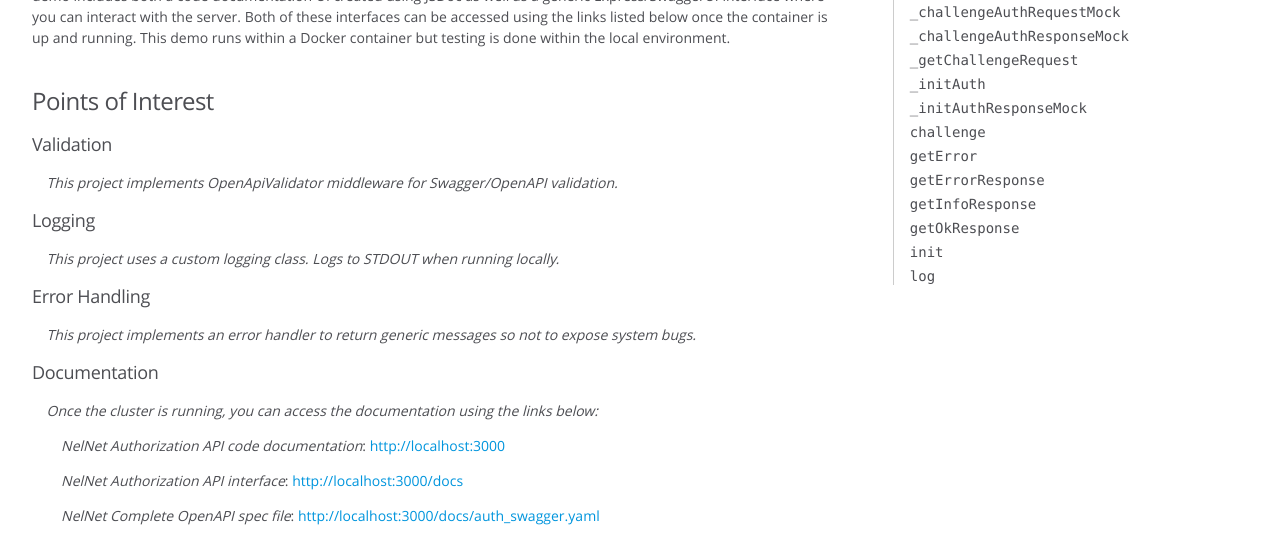
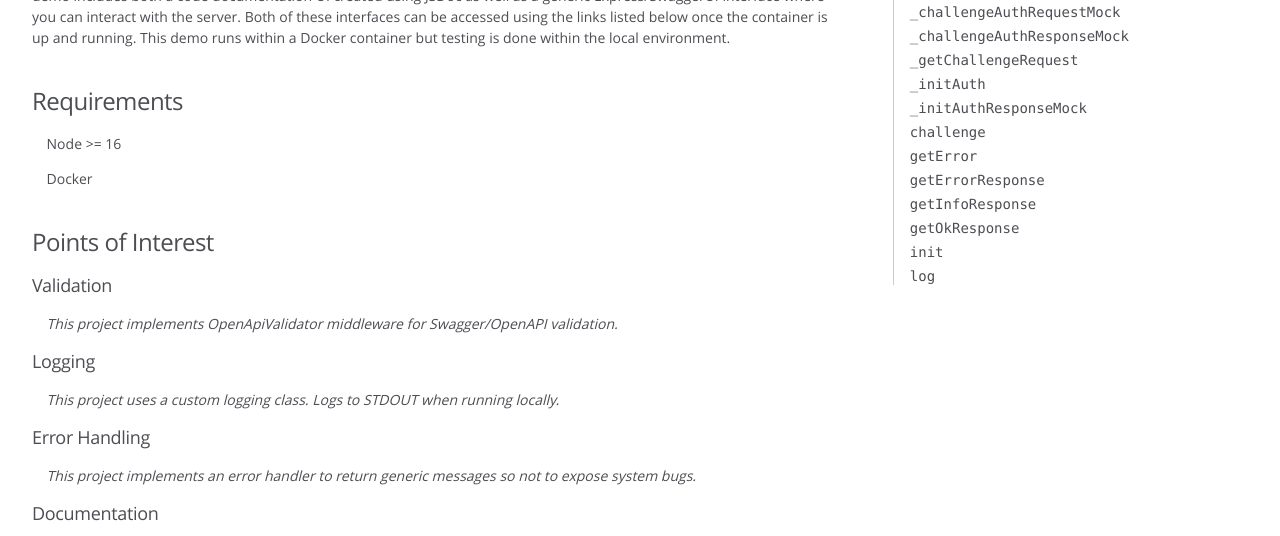
Before and after one commit to flrogerw/auth_demo, a website: page src/public/index.html in a window 1280 px wide. Shown: the part 264-800 px from the top of the page. Drawn offline with Linux system fonts and the light colour scheme.

Commit message:
Making it better

```diff
--- a/src/public/index.html
+++ b/src/public/index.html
@@ -49,6 +49,10 @@ both a code documentation UI created using JSDoc as well as a generic Express/Sw
 Both of these interfaces can be accessed using the links listed below once the container is up and running.
 This demo runs within a Docker container but testing is done within the local environment.</p>
 <br />
+<h3>Requirements</h3>
+<p>    Node &gt;= 16</p>
+<p>    Docker</p>
+<br />
 <h3>Points of Interest</h3>
 <h4>Validation</h4>
 <p>    <em>This project implements OpenApiValidator middleware for Swagger/OpenAPI validation.</em></p>
@@ -89,7 +93,7 @@ make build start
 <br class="clear">
 
 <footer>
-    Documentation generated by <a href="https://github.com/jsdoc/jsdoc">JSDoc 3.6.10</a> on Sun Mar 06 2022 11:46:53 GMT-0700 (Mountain Standard Time)
+    Documentation generated by <a href="https://github.com/jsdoc/jsdoc">JSDoc 3.6.10</a> on Sun Mar 06 2022 12:28:58 GMT-0700 (Mountain Standard Time)
 </footer>
 
 <script> prettyPrint(); </script>
```
Also changed, not shown: src/public/DataDogLogs.html (+1 -1 lines), src/public/GeneralError.html (+1 -1 lines), src/public/global.html (+1 -1 lines), src/public/services_auth.js.html (+1 -1 lines), src/public/utils_error-handler.js.html (+1 -1 lines), src/public/utils_logger.js.html (+1 -1 lines), README.md, 1 other file.
